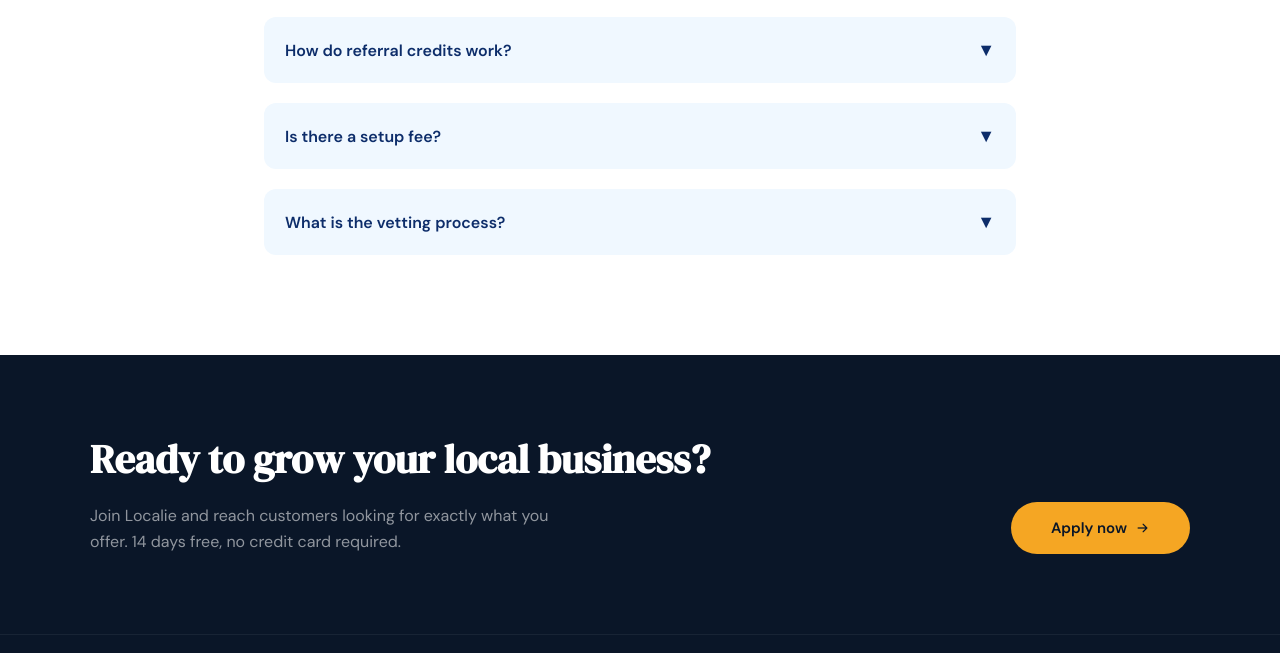
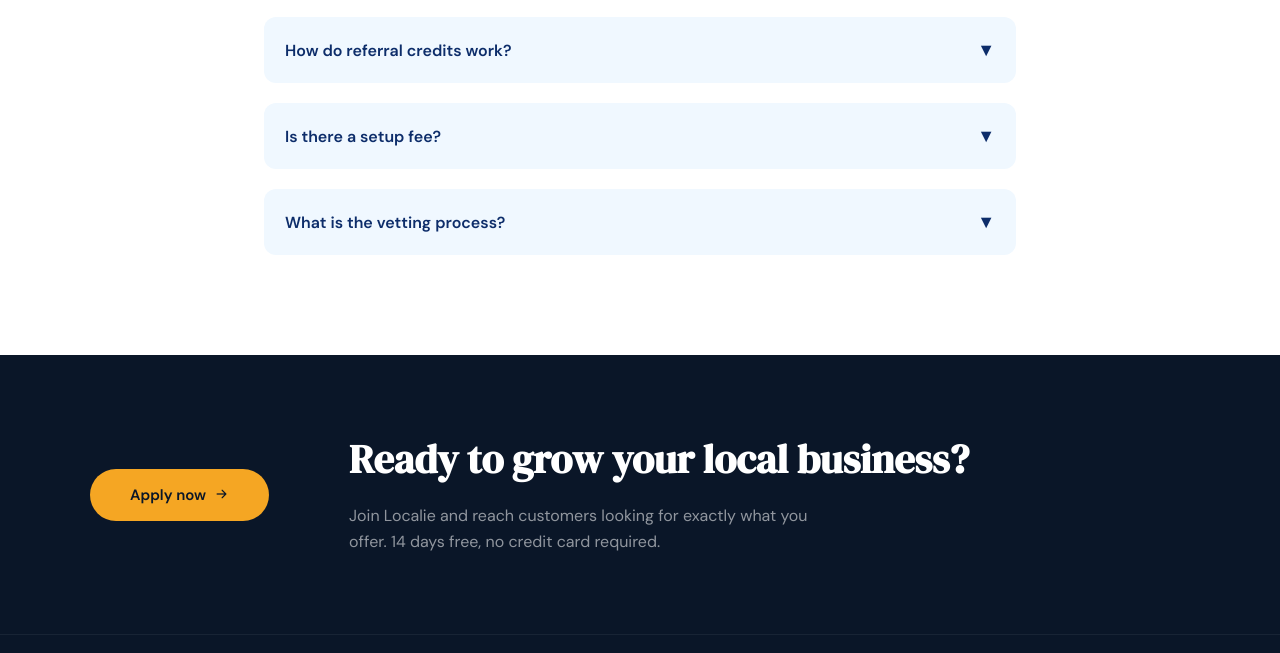
Before and after one commit to simonsibillin-ux/Localie, a plain HTML site: page pricing.html in a window 1280 px wide. Shown: the part 2530-3183 px from the top of the page. Drawn offline with Linux system fonts and the light colour scheme.

Commit message:
Fix CTA button position - move to left side of content

```diff
--- a/pricing.html
+++ b/pricing.html
@@ -427,13 +427,16 @@
   .cta-inner {
     max-width: 1100px;
     margin: 0 auto;
-    display: flex;
-    align-items: flex-end;
-    gap: 60px;
+    display: grid;
+    grid-template-columns: auto 1fr;
+    gap: 80px;
+    align-items: center;
   }
 
-  .cta-content {
-    flex: 1;
+  .cta-btn-wrapper {
+    display: flex;
+    flex-direction: column;
+    align-items: center;
   }
 
   .cta-title {
@@ -467,7 +470,6 @@
     border: none;
     cursor: pointer;
     transition: all 0.2s;
-    flex-shrink: 0;
   }
 
   .cta-btn:hover { opacity: 0.9; transform: translateY(-2px); }
@@ -496,7 +498,7 @@
   }
 
   @media (max-width: 900px) {
-    .cta-inner { flex-direction: column; align-items: flex-start; gap: 32px; }
+    .cta-inner { grid-template-columns: 1fr; gap: 40px; }
   }
 
   @media (max-width: 700px) {
@@ -504,7 +506,6 @@
     .pricing-grid { grid-template-columns: 1fr; }
     .table-row { grid-template-columns: 1fr 1fr; }
     .table-cell { padding: 12px; font-size: 12px; }
-    .cta-btn { width: 100%; justify-content: center; }
   }
 </style>
 </head>
@@ -742,14 +743,16 @@
 <!-- BOTTOM CTA -->
 <div class="bottom-cta">
   <div class="cta-inner">
-    <div class="cta-content">
+    <div class="cta-btn-wrapper">
+      <a href="apply.html" class="cta-btn">
+        Apply now
+        <i class="ti ti-arrow-right"></i>
+      </a>
+    </div>
+    <div>
       <h2 class="cta-title">Ready to grow your local business?</h2>
       <p class="cta-sub">Join Localie and reach customers looking for exactly what you offer. 14 days free, no credit card required.</p>
     </div>
-    <a href="apply.html" class="cta-btn">
-      Apply now
-      <i class="ti ti-arrow-right"></i>
-    </a>
   </div>
 </div>
 
```
